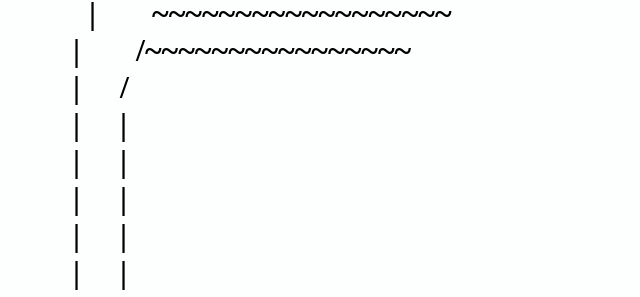
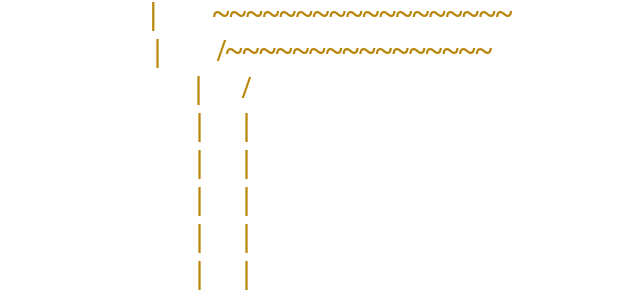
Before and after one commit to HappyKumamoto/CheshireCat, a plain HTML site: page index.html in a window 1280 px wide. Shown: the part 155-452 px from the top of the page, without its empty margins (317-957 px from the left). Drawn offline with Linux system fonts and the light colour scheme.

Commit message:
Update CheshireCat.css

```diff
--- a/CheshireCat.css
+++ b/CheshireCat.css
@@ -1,12 +1,11 @@
-body {
-  background-color: #FDFFFF;
-  width: 500px;
-  margin-right: auto;
-  margin-left: auto;
-}
+body{
+ text-align:center;
+ }
 .face {
   color: tomato ;
 }
 .back {
   color: olive ;
 }
+.kinoeda{
+  color: darkgoldenrod;
```
